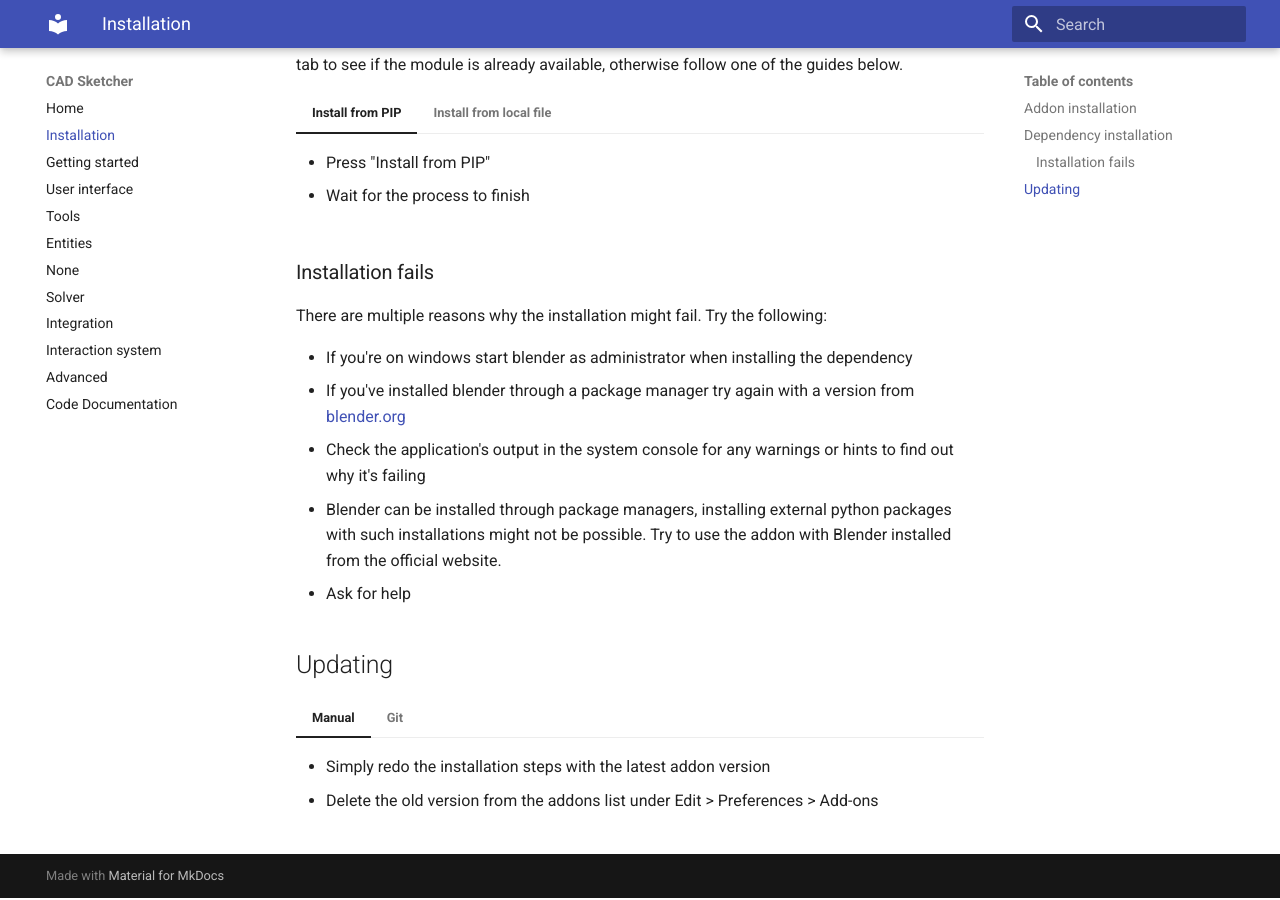
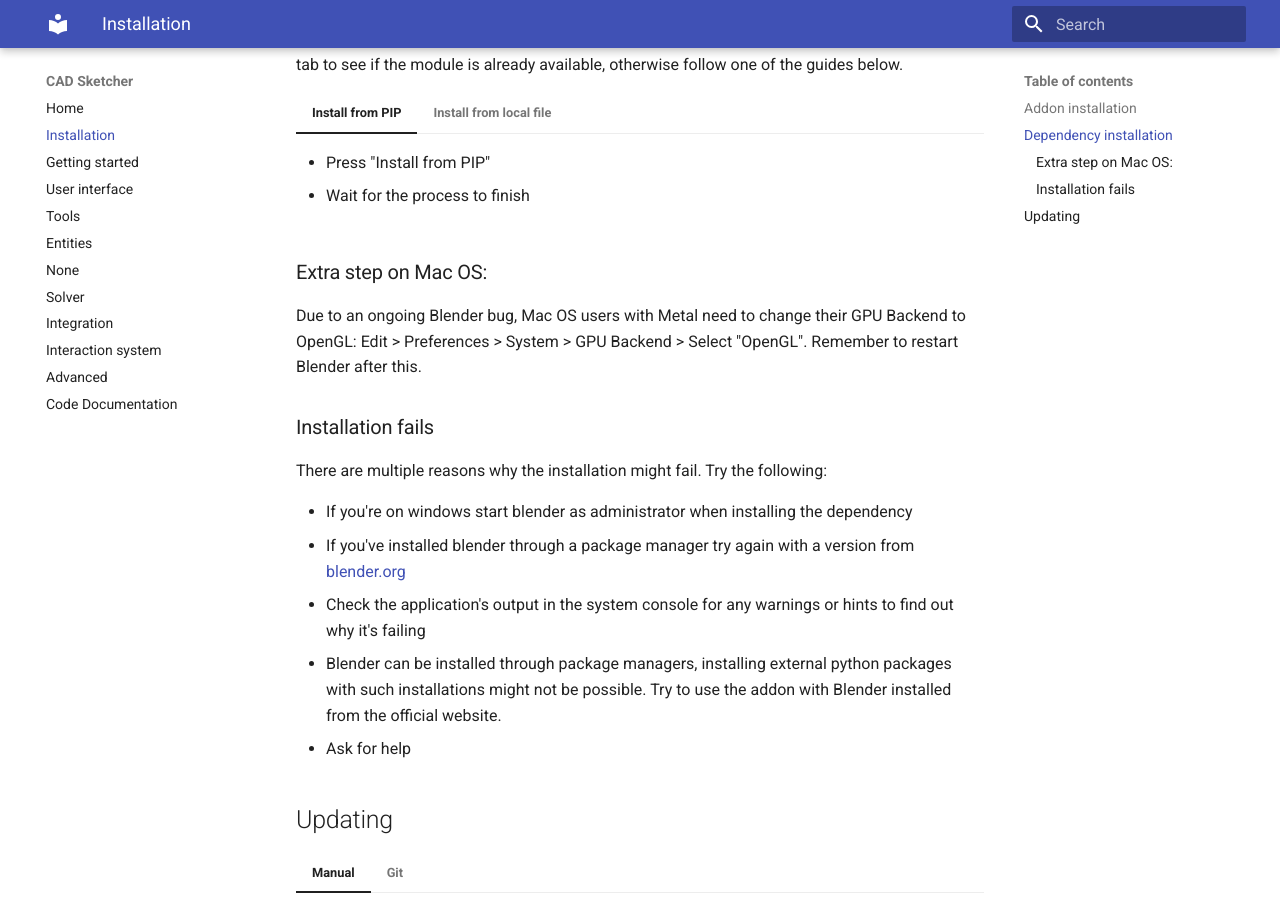
Before and after one commit to hlorus/CAD_Sketcher, an MkDocs documentation site: the page built from docs/installation.md, in a window 1280 px wide and 900 px high, scrolled down 587 px. Built offline with MkDocs 1.6.1 and Material for MkDocs 9.7.7, drawn with Linux system fonts in a browser that asks for light colours.

Commit message:
Update installation.md
I spent hours trying to solve this and nearly gave up on this plugin because of it 😅. When I clicked "Add Sketch" nothing would happen.

I only found out about this step when I scrolled through recent updates on Discord. This PR adds the information to the installation doc.

I also suggest adding it to the instructions on the Gumroad page, but I'm not sure that can be done from this repo.

```diff
--- a/docs/installation.md
+++ b/docs/installation.md
@@ -40,6 +40,9 @@
     - Choose the file in the filepath selector
     - Press "Install from local File"
 
+### Extra step on Mac OS:
+Due to an ongoing Blender bug, Mac OS users with Metal need to change their GPU Backend to OpenGL: Edit > Preferences > System > GPU Backend > Select "OpenGL". Remember to restart Blender after this.
+
 ### Installation fails
 There are multiple reasons why the installation might fail. Try the following:
 
```
